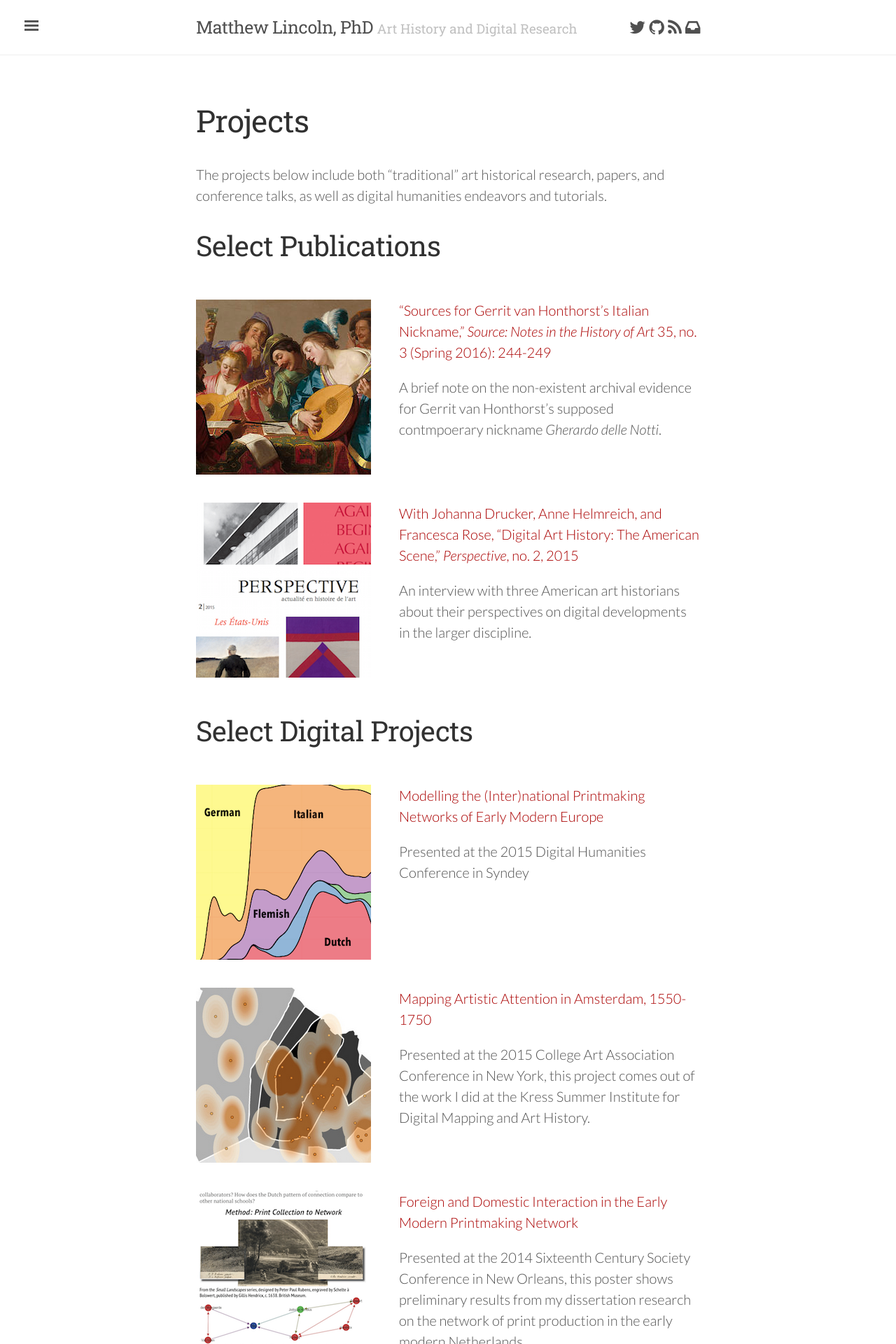
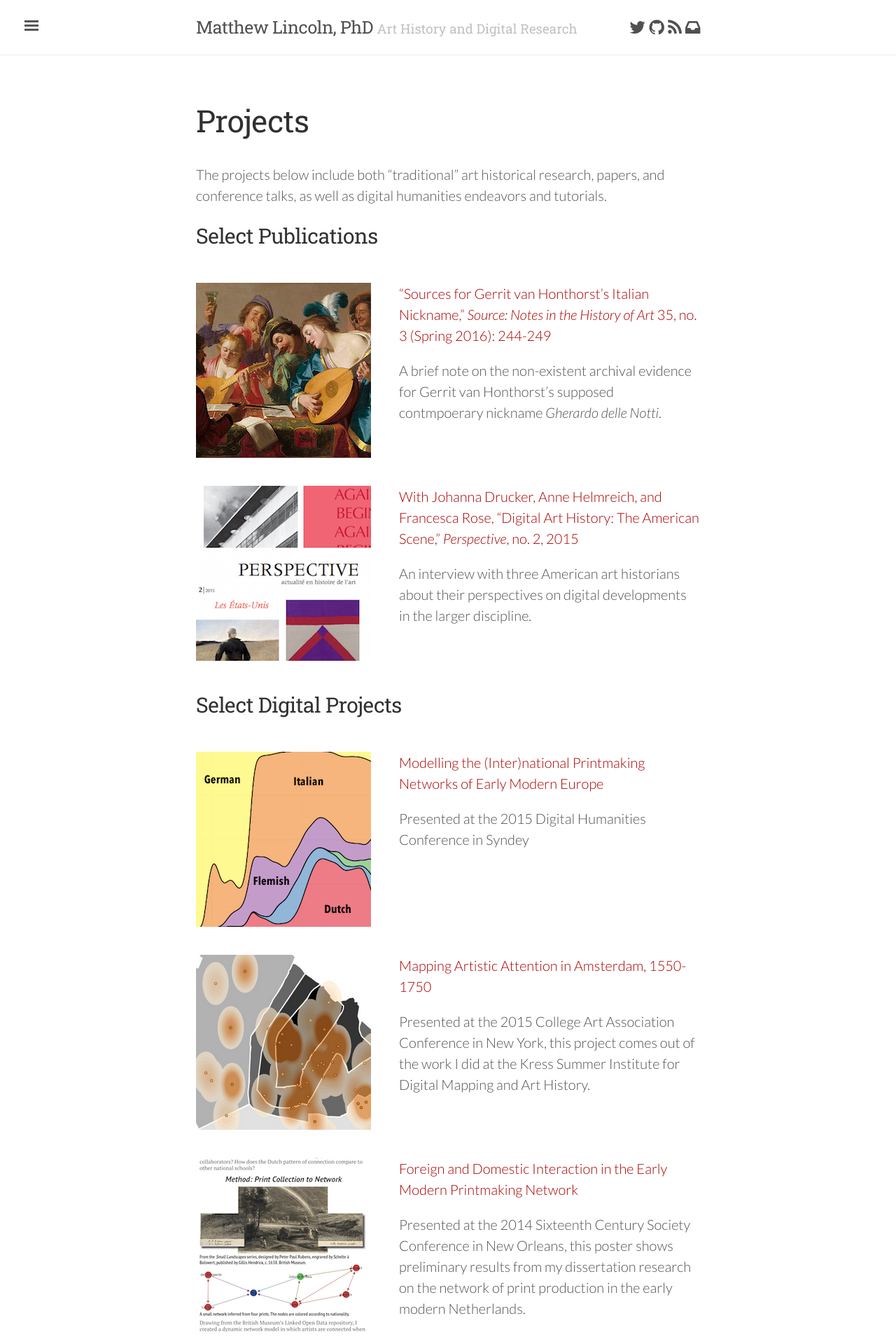
Before and after one commit to mdlincoln/mdlincoln.github.io, a Jekyll site: the page built from projects/index.markdown, in a window 1280 px wide. Shown: the top 1920 px of the page at 70% size. Built offline with Jekyll 4.4.1, drawn with Linux system fonts in a browser that asks for light colours; nearby versions of some CDN libraries.

Commit message:
those should be h2

```diff
--- a/projects/index.markdown
+++ b/projects/index.markdown
@@ -8,7 +8,7 @@ The projects below include both "traditional" art historical research, papers, a
 
 <!-- Automatic project list generator -->
 
-# Select Publications
+## Select Publications
 {% for project in site.data.projects.articles %}
 <div class="toc">
 <img src="{{ project.avatar }}" class="avatar" />
@@ -17,7 +17,7 @@ The projects below include both "traditional" art historical research, papers, a
 </div>
 {% endfor %}
 
-# Select Digital Projects
+## Select Digital Projects
 {% for project in site.data.projects.dh %}
 <div class="toc">
 <img src="{{ project.avatar }}" class="avatar" />
@@ -26,7 +26,7 @@ The projects below include both "traditional" art historical research, papers, a
 </div>
 {% endfor %}
 
-# Select Research
+## Select Research
 {% for project in site.data.projects.other %}
 <div class="toc">
 <img src="{{ project.avatar }}" class="avatar" />
```
